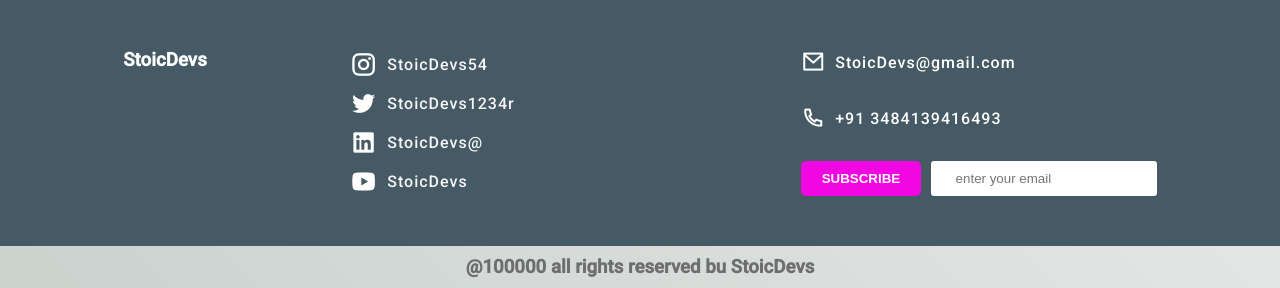
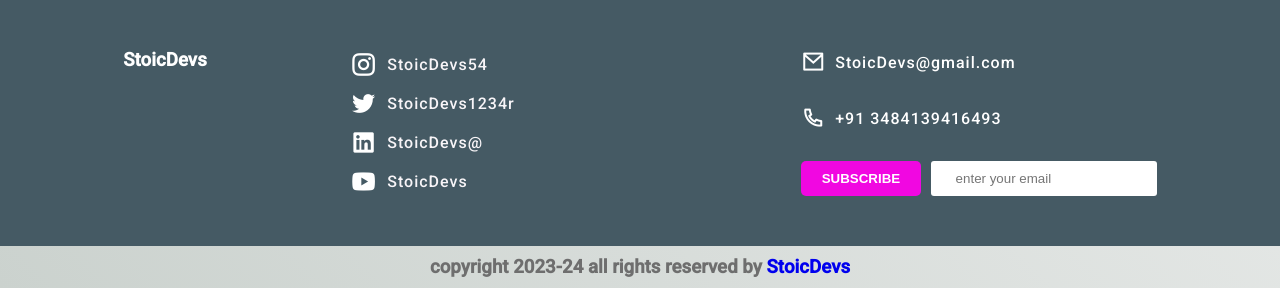
Before and after one commit to ZahidGazi/php-web-chat, a PHP site: page / in a window 1280 px wide. Shown: the part 882-1170 px from the top of the page. Run offline with PHP 8.4, Linux system fonts and the light colour scheme; a user stored in the database is signed in; data that the repository does not hold is empty.

Commit message:
Update index.php

```diff
--- a/index.php
+++ b/index.php
@@ -155,7 +155,7 @@ if ($stmt->execute()) {
             </div>
         </div>
 
-        <h3 class="footer-header">@100000 all rights reserved bu StoicDevs</h3>
+        <h3 class="footer-header">copyright 2023-24 all rights reserved by <a href="https://z.weebshq.us/">StoicDevs</a></h3>
 
 
 
```
